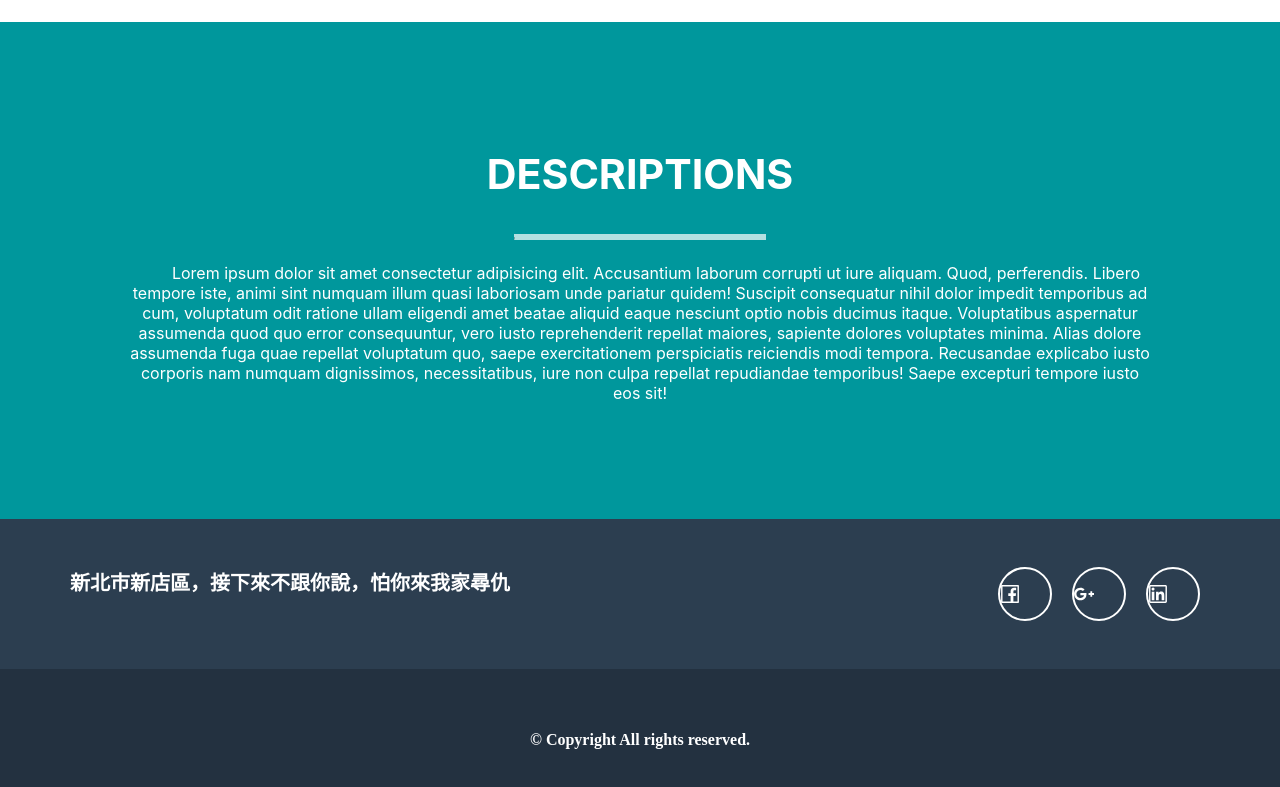
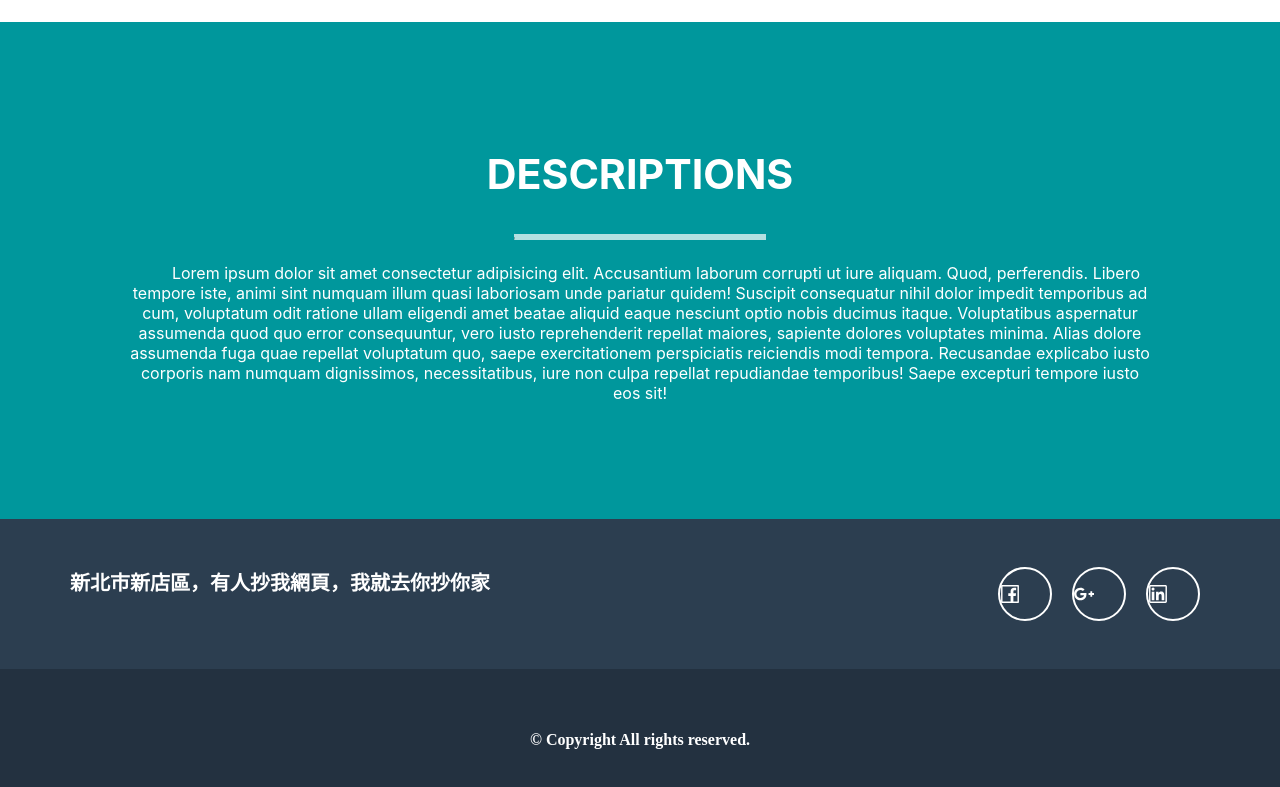
Before and after one commit to Sparta334/AdvanceHw2, a React (Vite) app: page / in a window 1280 px wide. Shown: the part 804-1591 px from the top of the page. Built offline with nearby package versions, Linux system fonts and the light colour scheme.

Commit message:
tiny fix

```diff
--- a/src/pages/Home.jsx
+++ b/src/pages/Home.jsx
@@ -22,7 +22,7 @@ function Home(){
 
             <Footer
 
-                Adress="新北市新店區，接下來不跟你說，怕你來我家尋仇"
+                Adress="新北市新店區，有人抄我網頁，我就去你抄你家"
 
             />
         </div>
```
